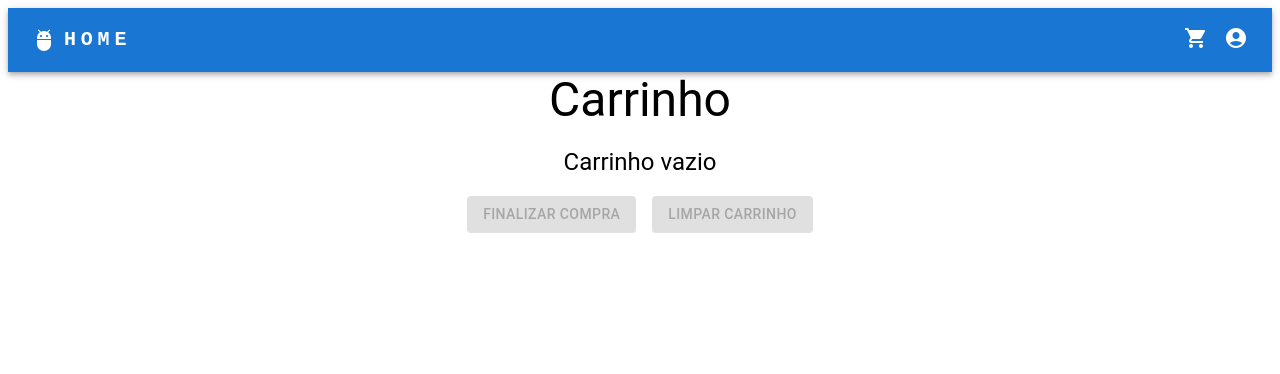
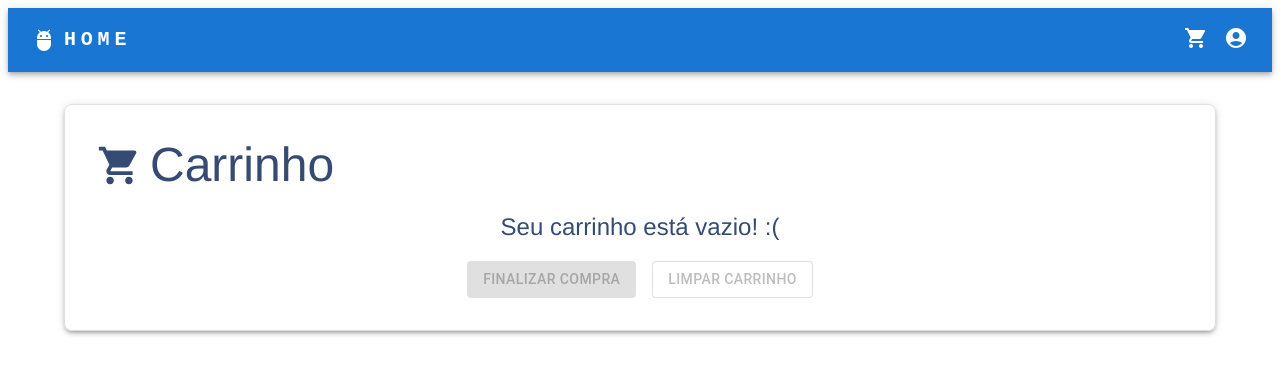
Before and after one commit to Leitz0/ReatGameShop, a React (Vite) app in the folder reactGame/: page /carrinho in a window 1280 px wide. Shown: the top 374 px of the page. Built offline with nearby package versions, Linux system fonts and the light colour scheme.

Commit message:
estilização do carrinho

```diff
--- a/reactGame/src/Pages/Carrinho.jsx
+++ b/reactGame/src/Pages/Carrinho.jsx
@@ -1,8 +1,9 @@
 import { useContext } from "react";
 import TabelaCarrinho from "../components/TabelaCarrinho";
-import { Container, Typography, Button, Stack } from "@mui/material";
+import { Container, Typography, Button, Stack, Box, Icon } from "@mui/material";
 import Context from "../context/Context";
 import Navbar from "../components/Navbar";
+import ShoppingCartIcon from '@mui/icons-material/ShoppingCart';
 
 export default function Carrinho() {
   const { carrinho, limparCarrinho } = useContext(Context);
@@ -11,13 +12,26 @@ export default function Carrinho() {
     <>
       <Navbar />
       <Container>
-        <Typography variant="h3" align="center">
-          Carrinho
+        <Box
+          sx={{
+            p: 4,
+            mt: 4,
+            border: '1px solid',
+            borderColor: 'grey.300',
+            borderRadius: 2,
+            boxShadow: 3,
+          }}
+        >
+          <Typography variant="h3" align="left">
+            <Box display="flex" alignItems="center">
+              <ShoppingCartIcon sx={{ mr: 1, color: '#364B74', fontSize: 45 }} />
+              <span style={{ fontFamily: 'Helvetica', color: '#364B74' }}>Carrinho</span>
+            </Box>
           </Typography>
           <br />
           {carrinho.length === 0 ? (
             <Typography variant="h5" align="center">
-            Carrinho vazio
+             <span style={{ fontFamily: 'Helvetica', color: '#364B74' }}>Seu carrinho está vazio!  :( </span>
             </Typography>
           ) : (
             <TabelaCarrinho itens={carrinho} />
@@ -30,11 +44,13 @@ export default function Carrinho() {
             <Button
               disabled={carrinho.length === 0}
               onClick={() => limparCarrinho()}
-            variant="contained"
+              variant="outlined"
+              sx={{ color: '#1976D2', borderColor: '#1976D2', backgroundColor: '#FFFFFF' }}
             >
               Limpar Carrinho
             </Button>
           </Stack>
+        </Box>
       </Container>
     </>
   );
--- a/reactGame/src/components/TabelaCarrinho.jsx
+++ b/reactGame/src/components/TabelaCarrinho.jsx
@@ -9,7 +9,6 @@ import PropTypes from "prop-types";
 
 const columns = [
   { id: "produto", label: "Produto", minWidth: 170 },
-  { id: "preco", label: "Preco", minWidth: 100 },
   {
     id: "categoria",
     label: "Categoria",
@@ -47,7 +46,7 @@ export default function TabelaCarrinho({ itens }) {
                 <TableCell
                   sx={{
                     backgroundColor: "#f5f5f5",
-                    color: "#000000",
+                    color: "#364B74",
                     fontWeight: "bold",
                   }}
                   key={column.id}
@@ -67,7 +66,6 @@ export default function TabelaCarrinho({ itens }) {
                 sx={{ "&:last-child td, &:last-child th": { border: 0 } }}
               >
                 <TableCell align="center">{row.nome}</TableCell>
-                <TableCell align="center">{row.preco}</TableCell>
                 <TableCell align="center">{row.categoria}</TableCell>
                 <TableCell align="center">{row.quantidadeComprado}</TableCell>
                 <TableCell align="center">
```
Also changed, not shown: 1 other file (tests, documents, lock files or other folders). Lines whose indentation alone changed are shown as unchanged.
